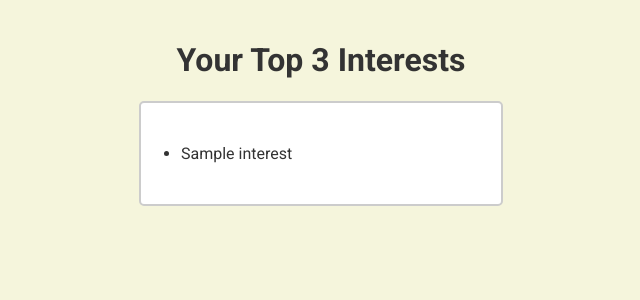
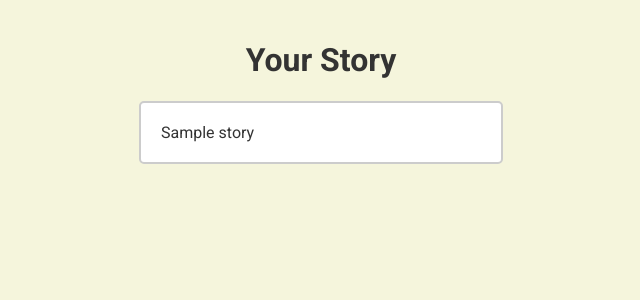
Before and after one commit to RisshiN24/news-feed-generator, a Flask app: template src/templates/display.html in a window 1280 px wide. Shown: the top 300 px of the page, without its empty margins (319-959 px from the left). Run offline with Flask 3, Linux system fonts and the light colour scheme; the template is opened without the code that fills it: most values are stand-ins (such as "Sample title", 1, 10 or a date in 2020).

Commit message:
Added a story feature. Getting closer to the news feature.

```diff
--- a/src/app.py
+++ b/src/app.py
@@ -1,4 +1,10 @@
 from flask import Flask, request, render_template
+from openai import OpenAI
+import os
+from dotenv import load_dotenv
+load_dotenv()
+
+client = OpenAI(api_key=os.getenv("OPENAI_API_KEY"))
 
 app = Flask(__name__)
 
@@ -9,7 +15,22 @@ def input_interests():
 @app.route('/display', methods=['POST'])
 def display_interests():
     interests = [request.form['interest1'], request.form['interest2'], request.form['interest3']]
-    return render_template('display.html', interests=interests)
+    story = generate_story(interests)
+    return render_template('display.html', story=story)
+
+def generate_story(interests):
+
+    response = client.chat.completions.create(
+        model='gpt-4o-mini',
+        messages=[
+            {"role": "system", "content": "You are a helpful assistant. You generate short stories based on the keywords given to you. You can only write stories up to 200 words."},
+            {"role": "user", "content": f"Create a short story that includes the following interests: {', '.join(interests)}."}
+        ],
+        max_tokens=300
+    )
+
+    story = response.choices[0].message.content
+    return story
 
 if __name__ == '__main__':
     app.run(debug=True)
--- a/src/static/styles.css
+++ b/src/static/styles.css
@@ -50,7 +50,7 @@ label {
     margin-bottom: 5px;
 }
 
-.interests-box {
+.story-box {
     margin: 0 auto;
     width: 320px;
     padding: 20px;
@@ -60,10 +60,6 @@ label {
     text-align: left;
 }
 
-.interests-box ul {
-    padding-left: 20px;
+.story-box p {
+    margin: 0;
 }
-
-.interests-box li {
-    padding: 5px 0;
-}
--- a/src/templates/display.html
+++ b/src/templates/display.html
@@ -3,18 +3,14 @@
 <head>
     <meta charset="UTF-8">
     <meta name="viewport" content="width=device-width, initial-scale=1.0">
-    <title>Display Interests</title>
+    <title>Story</title>
     <link rel="stylesheet" href="https://fonts.googleapis.com/css2?family=Roboto:wght@400;700&display=swap">
     <link rel="stylesheet" href="{{ url_for('static', filename='styles.css') }}">
 </head>
 <body>
-    <h1>Your Top 3 Interests</h1>
-    <div class="interests-box">
-        <ul>
-            {% for interest in interests %}
-                <li>{{ interest }}</li>
-            {% endfor %}
-        </ul>
+    <h1>Your Story</h1>
+    <div class="story-box">
+        <p>{{ story }}</p>
     </div>
 </body>
 </html>
```
Also changed, not shown: 1 other file.
